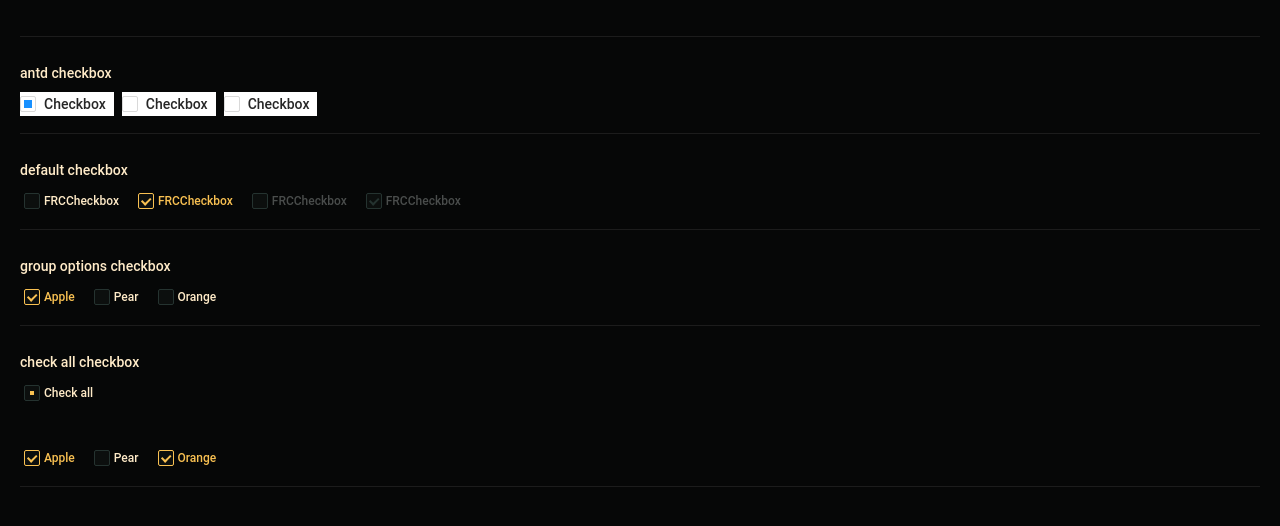
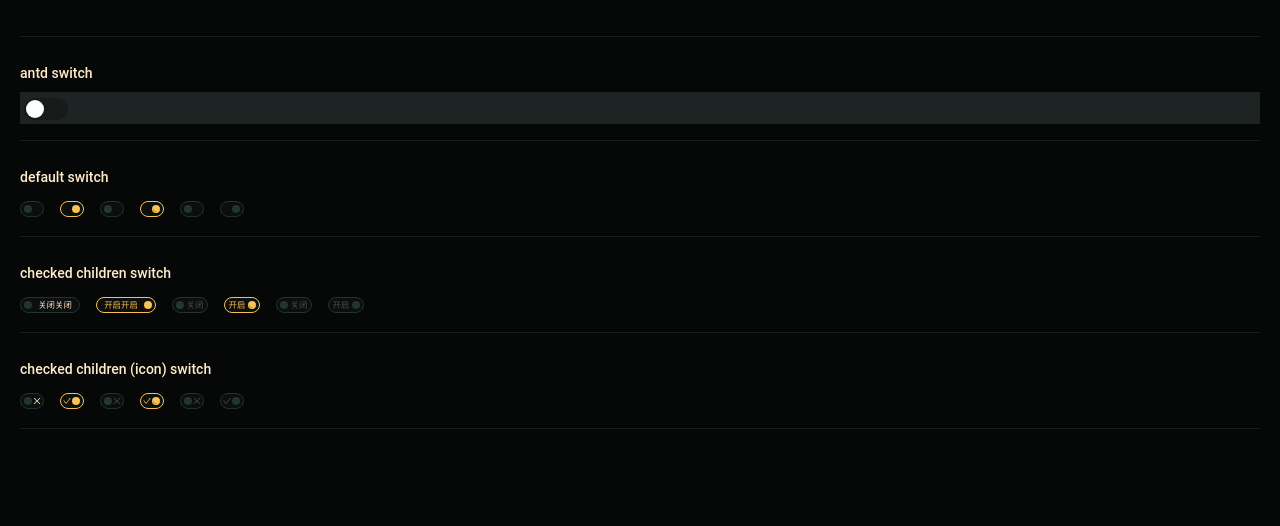
Before and after one commit to chenhui996/frc-ui-pro, a React (Create React App) app: page / in a window 1280 px wide. Shown: the top 526 px of the page. Built offline with nearby package versions, Linux system fonts and the light colour scheme.

Commit message:
feat: switch component

```diff
--- a/src/App.tsx
+++ b/src/App.tsx
@@ -4,7 +4,8 @@ import React from 'react'
 // import InputNumber from './pages/InputNumberPage'
 // import SelectPage from './pages/SelectPage'
 // import RadioPage from './pages/RadioPage'
-import CheckboxPage from './pages/CheckboxPage'
+// import CheckboxPage from './pages/CheckboxPage'
+import SwitchPage from './pages/SwitchPage'
 
 function App() {
   return (
@@ -14,7 +15,8 @@ function App() {
       {/* <InputNumber /> */}
       {/* <SelectPage /> */}
       {/* <RadioPage /> */}
-      <CheckboxPage />
+      {/* <CheckboxPage /> */}
+      <SwitchPage />
     </div>
   )
 }
--- /dev/null
+++ b/src/components/Switch/_style.scss
@@ -0,0 +1,61 @@
+.frc-switch.ant-switch {
+  min-width: $switch-width;
+  height: $switch-height;
+  line-height: $switch-line-height;
+  font-size: $font-size-base;
+  font-weight: $font-weight-base;
+  font-family: $font-family-base;
+  .ant-switch-inner {
+    margin: 0 0 0 10px;
+    transform: scale(0.7) translateY(-1.5px);
+  }
+  // icon
+  .ant-switch-handle {
+    top: 3px;
+    left: 3px;
+    width: 8px;
+    height: 8px;
+    &::before {
+      right: 0 !important;
+    }
+    .ant-switch-loading-icon.anticon {
+      top: 1px;
+      color: $tittle-word !important;
+      font-size: 6px;
+    }
+  }
+  // checked
+  &.ant-switch-checked {
+    .ant-switch-handle {
+      left: calc(100% - 8px - 3px);
+      &::before {
+        left: 0 !important;
+      }
+    }
+    .ant-switch-inner {
+      margin: 0 10px 0 0;
+    }
+  }
+  @include switch-style(
+    // normal
+    $switch-background,
+    $switch-color,
+    $switch-border,
+    $switch-background-icon,
+    // hover
+    $switch-background-hover,
+    $switch-color-hover,
+    // active
+    $switch-background-active,
+    $switch-color-active,
+    // focus
+    $switch-color-focus,
+    $switch-border-focus,
+    $switch-background-focus-icon,
+    // disabled
+    $switch-background-disabled,
+    $switch-color-disabled,
+    $switch-border-disabled,
+    $switch-background-disabled-icon
+  );
+}
--- /dev/null
+++ b/src/components/Switch/index.ts
@@ -0,0 +1,4 @@
+// import {FC} from 'react'
+import FRCSwitch from './switch'
+
+export default FRCSwitch
--- /dev/null
+++ b/src/components/Switch/switch.tsx
@@ -0,0 +1,22 @@
+import React, {FC} from 'react'
+import classNames from 'classnames'
+import {Switch, SwitchProps} from 'antd'
+
+export const FRCSwitch: FC<SwitchProps> = (props) => {
+  const {className, ...restProps} = props
+
+  const classes = classNames('frc-switch', className, {})
+
+  const options = {
+    className: classes,
+    ...restProps,
+  }
+
+  // main
+  return <Switch {...options} />
+}
+
+// normal
+FRCSwitch.defaultProps = {}
+
+export default FRCSwitch
--- a/src/pages/CheckboxPage.tsx
+++ b/src/pages/CheckboxPage.tsx
@@ -74,6 +74,7 @@ const CheckboxPage = () => {
         indeterminate={indeterminate}
         onChange={onCheckAllChange}
         checked={checkAll}
+        disabled
       >
         Check all
       </FRCCheckbox>
--- /dev/null
+++ b/src/pages/SwitchPage.tsx
@@ -0,0 +1,132 @@
+import React from 'react'
+import {Switch, Divider} from 'antd'
+import FRCSwitch from '../components/Switch/index'
+import {CloseOutlined, CheckOutlined} from '@ant-design/icons'
+
+const CheckboxPage = () => {
+  return (
+    <>
+      <Divider style={{backgroundColor: '#1e1e1e', height: 1, marginTop: 16}} />
+
+      <h3>antd switch</h3>
+
+      <div style={{padding: 4, backgroundColor: '#1E2423'}}>
+        <Switch />
+      </div>
+
+      <Divider style={{backgroundColor: '#1e1e1e', height: 1, marginTop: 16}} />
+
+      <h3>default switch</h3>
+
+      <FRCSwitch style={{marginRight: 16}} />
+
+      <FRCSwitch style={{marginRight: 16}} checked />
+
+      <FRCSwitch style={{marginRight: 16}} loading />
+
+      <FRCSwitch style={{marginRight: 16}} loading checked />
+
+      <FRCSwitch style={{marginRight: 16}} disabled />
+
+      <FRCSwitch style={{marginRight: 16}} disabled checked />
+
+      <Divider style={{backgroundColor: '#1e1e1e', height: 1, marginTop: 16}} />
+
+      <h3>checked children switch</h3>
+
+      <FRCSwitch
+        checkedChildren="开启"
+        unCheckedChildren="关闭关闭"
+        style={{marginRight: 16}}
+      />
+
+      <FRCSwitch
+        checkedChildren="开启开启"
+        unCheckedChildren="关闭"
+        style={{marginRight: 16}}
+        defaultChecked
+      />
+
+      <FRCSwitch
+        checkedChildren="开启"
+        unCheckedChildren="关闭"
+        style={{marginRight: 16}}
+        loading
+      />
+
+      <FRCSwitch
+        checkedChildren="开启"
+        unCheckedChildren="关闭"
+        style={{marginRight: 16}}
+        loading
+        checked
+      />
+
+      <FRCSwitch
+        checkedChildren="开启"
+        unCheckedChildren="关闭"
+        style={{marginRight: 16}}
+        disabled
+      />
+
+      <FRCSwitch
+        checkedChildren="开启"
+        unCheckedChildren="关闭"
+        style={{marginRight: 16}}
+        disabled
+        checked
+      />
+
+      <Divider style={{backgroundColor: '#1e1e1e', height: 1, marginTop: 16}} />
+
+      <h3>checked children (icon) switch</h3>
+
+      <FRCSwitch
+        checkedChildren={<CheckOutlined />}
+        unCheckedChildren={<CloseOutlined />}
+        style={{marginRight: 16}}
+      />
+
+      <FRCSwitch
+        checkedChildren={<CheckOutlined />}
+        unCheckedChildren={<CloseOutlined />}
+        style={{marginRight: 16}}
+        defaultChecked
+      />
+
+      <FRCSwitch
+        checkedChildren={<CheckOutlined />}
+        unCheckedChildren={<CloseOutlined />}
+        style={{marginRight: 16}}
+        loading
+      />
+
+      <FRCSwitch
+        checkedChildren={<CheckOutlined />}
+        unCheckedChildren={<CloseOutlined />}
+        style={{marginRight: 16}}
+        loading
+        checked
+      />
+
+      <FRCSwitch
+        checkedChildren={<CheckOutlined />}
+        unCheckedChildren={<CloseOutlined />}
+        style={{marginRight: 16}}
+        disabled
+      />
+
+      <FRCSwitch
+        checkedChildren={<CheckOutlined />}
+        unCheckedChildren={<CloseOutlined />}
+        style={{marginRight: 16}}
+        disabled
+        checked
+      />
+
+      <Divider style={{backgroundColor: '#1e1e1e', height: 1, marginTop: 16}} />
+    </>
+  )
+}
+
+export default CheckboxPage
--- a/src/styles/_mixin.scss
+++ b/src/styles/_mixin.scss
@@ -459,3 +459,93 @@
     border: $disabled-border !important;
   }
 }
+
+// ----------------------------------------------------------------
+
+@mixin switch-style(
+  // normal
+  $background,
+  $color,
+  $border,
+  $background-icon,
+  // hover
+  $hover-background,
+  $hover-color,
+  // active
+  $active-background,
+  $active-color,
+  // focus
+  $focus-color,
+  $focus-border,
+  $focus-background-icon,
+  // diabled
+  $disabled-background,
+  $disabled-color,
+  $disabled-border,
+  $disabled-background-icon
+) {
+  // normal
+  background: $background;
+  border: $border;
+  .ant-switch-inner {
+    color: $color;
+  }
+  .ant-switch-handle {
+    &::before {
+      background-color: $background-icon;
+    }
+  }
+  // hover
+  &:hover {
+    background: $hover-background;
+    color: $hover-color;
+  }
+  // active
+  &:active {
+    background: $active-background;
+    color: $active-color;
+  }
+  // focus | checked
+  &:focus.ant-switch-checked,
+  &.ant-switch-checked {
+    box-shadow: none;
+    border: $focus-border;
+    .ant-switch-inner {
+      color: $focus-color;
+    }
+    .ant-switch-handle {
+      &::before {
+        background-color: $focus-background-icon;
+      }
+    }
+  }
+  // disabled
+  &:disabled,
+  &:disabled.ant-switch-checked:not(.ant-switch-loading) {
+    opacity: 1;
+    box-shadow: none;
+    background: $disabled-background !important;
+    border: $disabled-border !important;
+    .ant-switch-inner {
+      color: $disabled-color !important;
+    }
+    .ant-switch-handle {
+      &::before {
+        background-color: $disabled-background-icon !important;
+      }
+    }
+
+    &.ant-switch-checked.ant-switch-loading {
+      background: $disabled-background !important;
+      border: $focus-border !important;
+      .ant-switch-inner {
+        color: $focus-color !important;
+      }
+      .ant-switch-handle {
+        &::before {
+          background-color: $focus-background-icon !important;
+        }
+      }
+    }
+  }
+}
--- a/src/styles/_variables.scss
+++ b/src/styles/_variables.scss
@@ -441,3 +441,42 @@ $checkbox-border-disabled:                     none !default;
 $checkbox-background-disabled-icon:            $element-background !default;
 $checkbox-border-disabled-icon:                1px solid $basic-btn !default;
 $checkbox-background-disabled-icon-inner:      $basic-btn !default;
+
+// ----------------------------------------------------------------
+// ----------------------------------------------------------------
+// ----------------------------------------------------------------
+
+// switch
+
+// basic
+$switch-width:                               $line-height-base !default;
+$switch-height:                              $line-height-sm !default;
+$switch-line-height:                         $line-height-sm !default;
+
+// normal
+$switch-background:                          $element-background !default;
+$switch-color:                               $words-normal !default;
+$switch-border:                              1px solid $basic-btn !default;
+
+$switch-background-icon:                     $basic-btn !default;
+
+// hover
+$switch-background-hover:                    $btn-hover !default;
+$switch-color-hover:                         $words-normal !default;
+
+// active
+$switch-background-active:                   $part-plate !default;
+$switch-color-active:                        $words-normal !default;
+
+// focus
+$switch-color-focus:                         $words-high-light !default;
+$switch-border-focus:                        1px solid $words-high-light !default;
+
+$switch-background-focus-icon:               $words-high-light !default;
+
+// disable
+$switch-background-disabled:                 $element-background !default;
+$switch-color-disabled:                      $words-disable !default;
+$switch-border-disabled:                     1px solid $basic-btn !default;
+
+$switch-background-disabled-icon:            $basic-btn !default;
--- a/src/styles/index.scss
+++ b/src/styles/index.scss
@@ -24,3 +24,6 @@
 
 // checkbox
 @import '../components/Checkbox/style';
+
+// switch
+@import '../components/Switch/style';
```
